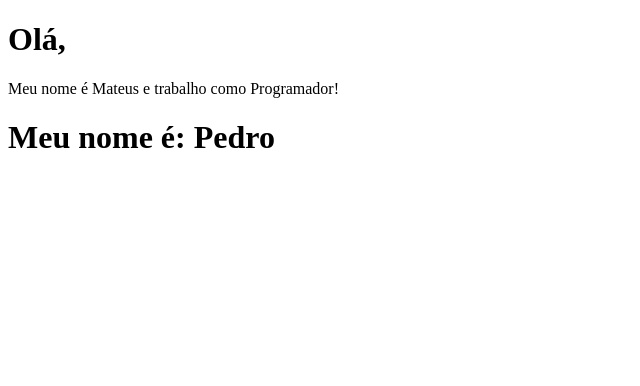
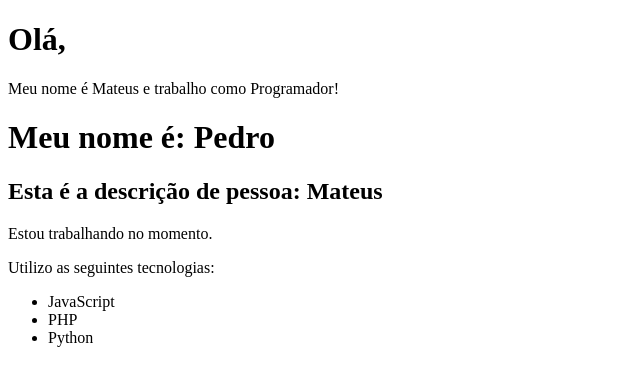
Before and after one commit to MatteusP/Curso-Vue, a Vue app: page / in a window 1280 px wide. Shown: the top 386 px of the page, without its empty margins (0-640 px from the left). Built offline with nearby package versions, Linux system fonts and the light colour scheme.

Commit message:
adição de hierarquia de componentes

```diff
--- a/src/App.vue
+++ b/src/App.vue
@@ -1,17 +1,20 @@
 <template>
   <PrimeiroComponente/>
   <LifeCycle/>
+  <PessoaComp/>
 </template>
 
 <script>
   import PrimeiroComponente from './components/PrimeiroComponente.vue'
   import LifeCycle from './components/LifeCycle.vue'
+  import PessoaComp from './components/PessoaComp.vue'
 
   export default {
     name: 'AppA',
     components: {
       PrimeiroComponente,
-      LifeCycle
+      LifeCycle,
+      PessoaComp
     }
   }
 
--- /dev/null
+++ b/src/components/InfoUser.vue
@@ -0,0 +1,18 @@
+<template>
+  <div>
+    <p>Estou trabalhando no momento.</p>
+    <p>Utilizo as seguintes tecnologias:</p>
+    <ul>
+      <li>JavaScript</li>
+      <li>PHP</li>
+      <li>Python</li>
+    </ul>
+  </div>
+</template>
+
+<script>
+export default {
+    name: 'InfoUser'
+
+}
+</script>
--- /dev/null
+++ b/src/components/PessoaComp.vue
@@ -0,0 +1,19 @@
+<template>
+    <h2>Esta é a descrição de pessoa: {{nome}}</h2>
+    <InfoUser/>
+</template>
+
+<script>
+import InfoUser from "./InfoUser"
+export default {
+    name: "PessoaComp",
+    components:{
+        InfoUser
+    },
+    data() {
+        return{
+            nome: 'Mateus'
+        }
+    },
+}
+</script>
```
